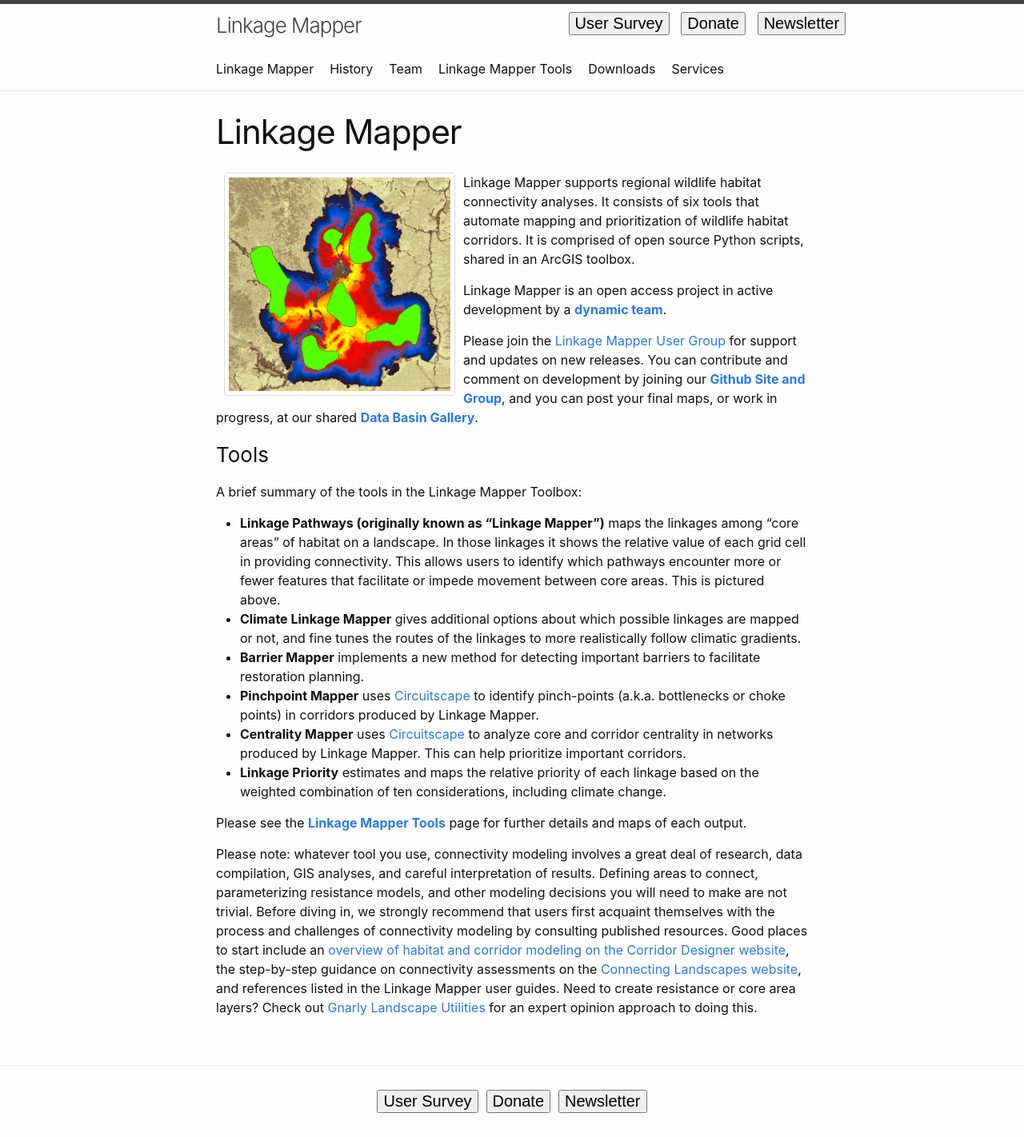
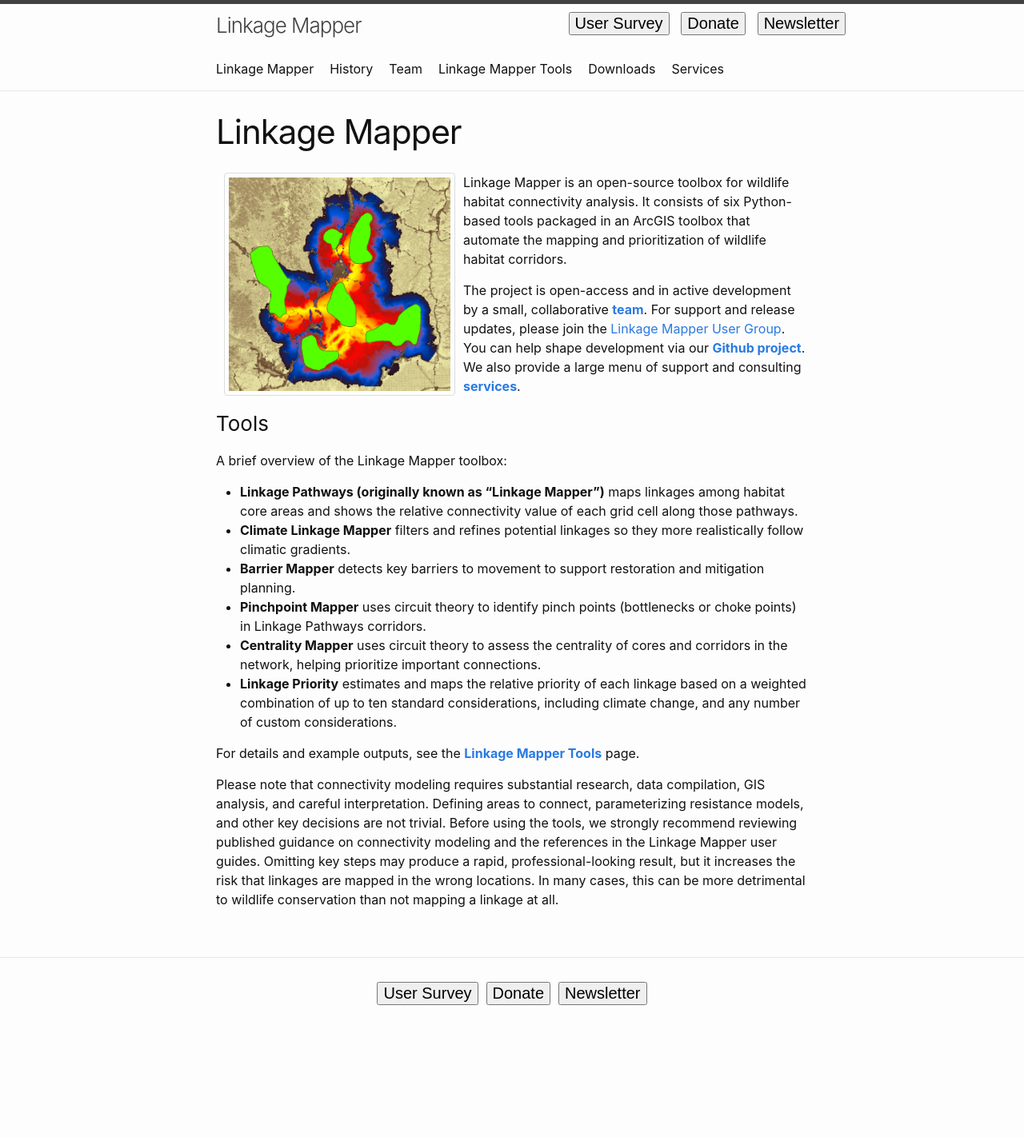
Before and after one commit to linkagescape/linkagemapper.org, a Jekyll site: the page built from linkage-mapper.md, in a window 1280 px wide. Shown: the whole page at 80% size. Built offline with Jekyll 4.4.1, drawn with Linux system fonts in a browser that asks for light colours; comment, search, counter and statistics services are not loaded; after the commit the page ends 1287 px from its top, so only the background shows below that.

Commit message:
Update linkage-mapper.md
Content updated

```diff
--- a/linkage-mapper.md
+++ b/linkage-mapper.md
@@ -6,26 +6,24 @@ permalink: /
 
 <img style="float: left; height: 267px; padding: 5px; border: 1px solid #ddd; border-radius: 4px;" src="../img/lm_logo.jpg" hspace="10">
 
-Linkage Mapper supports regional wildlife habitat connectivity analyses. It consists of six tools that automate mapping and prioritization of wildlife habitat corridors. It is comprised of open source Python scripts, shared in an ArcGIS toolbox.
+Linkage Mapper is an open-source toolbox for wildlife habitat connectivity analysis. It consists of six Python-based tools packaged in an ArcGIS toolbox that automate the mapping and prioritization of wildlife habitat corridors.
 
-Linkage Mapper is an open access project in active development by a [**dynamic team**](https://linkagemapper.org/about-the-team).
-
-Please join the [Linkage Mapper User Group](https://groups.google.com/forum/?utm_source=digest&utm_medium=email/#!forum/linkage-mapper) for support and updates on new releases. You can contribute and comment on development by joining our [**Github Site and Group**](https://github.com/linkagescape/linkage-mapper), and you can post your final maps, or work in progress, at our shared [**Data Basin Gallery**](https://databasin.org/galleries/027492e42545494cae53ca1f61b46c17).
+The project is open-access and in active development by a small, collaborative [**team**](https://linkagemapper.org/about-the-team). For support and release updates, please join the [Linkage Mapper User Group](https://groups.google.com/forum/?utm_source=digest&utm_medium=email/#!forum/linkage-mapper). You can help shape development via our [**Github project**](https://github.com/linkagescape/linkage-mapper). We also provide a large menu of support and consulting [**services**](https://linkagemapper.org/services/).
 
 <div style=" clear: both;margin-top:10px">
 
 </div>
 ### Tools
 
-A brief summary of the tools in the Linkage Mapper Toolbox:
+A brief overview of the Linkage Mapper toolbox:
 
-- **Linkage Pathways (originally known as “Linkage Mapper”)** maps the linkages among “core areas” of habitat on a landscape. In those linkages it shows the relative value of each grid cell in providing connectivity. This allows users to identify which pathways encounter more or fewer features that facilitate or impede movement between core areas. This is pictured above.
-- **Climate Linkage Mapper** gives additional options about which possible linkages are mapped or not, and fine tunes the routes of the linkages to more realistically follow climatic gradients.
-- **Barrier Mapper** implements a new method for detecting important barriers to facilitate restoration planning.
-- **Pinchpoint Mapper** uses [Circuitscape](https://www.circuitscape.org/) to identify pinch-points (a.k.a. bottlenecks or choke points) in corridors produced by Linkage Mapper.
-- **Centrality Mapper** uses [Circuitscape](https://www.circuitscape.org/) to analyze core and corridor centrality in networks produced by Linkage Mapper. This can help prioritize important corridors.
-- **Linkage Priority** estimates and maps the relative priority of each linkage based on the weighted combination of ten considerations, including climate change.
+- **Linkage Pathways (originally known as “Linkage Mapper”)** maps linkages among habitat core areas and shows the relative connectivity value of each grid cell along those pathways.
+- **Climate Linkage Mapper** filters and refines potential linkages so they more realistically follow climatic gradients.
+- **Barrier Mapper** detects key barriers to movement to support restoration and mitigation planning.
+- **Pinchpoint Mapper** uses circuit theory to identify pinch points (bottlenecks or choke points) in Linkage Pathways corridors.
+- **Centrality Mapper** uses circuit theory to assess the centrality of cores and corridors in the network, helping prioritize important connections.
+- **Linkage Priority** estimates and maps the relative priority of each linkage based on a weighted combination of up to ten standard considerations, including climate change, and any number of custom considerations.
 
-Please see the [**Linkage Mapper Tools** ](https://linkagemapper.org/linkage-mapper-tools/) page for further details and maps of each output.
+For details and example outputs, see the [**Linkage Mapper Tools** ](https://linkagemapper.org/linkage-mapper-tools/) page.
 
-Please note: whatever tool you use, connectivity modeling involves a great deal of research, data compilation, GIS analyses, and careful interpretation of results. Defining areas to connect, parameterizing resistance models, and other modeling decisions you will need to make are not trivial. Before diving in, we strongly recommend that users first acquaint themselves with the process and challenges of connectivity modeling by consulting published resources. Good places to start include an [overview of habitat and corridor modeling on the Corridor Designer website](https://corridordesign.org/designing_corridors), the step-by-step guidance on connectivity assessments on the [Connecting Landscapes website](https://www.connectinglandscapes.org/), and references listed in the Linkage Mapper user guides. Need to create resistance or core area layers? Check out [Gnarly Landscape Utilities](https://www.circuitscape.org/gnarly-landscape-utilities) for an expert opinion approach to doing this.
+Please note that connectivity modeling requires substantial research, data compilation, GIS analysis, and careful interpretation. Defining areas to connect, parameterizing resistance models, and other key decisions are not trivial. Before using the tools, we strongly recommend reviewing published guidance on connectivity modeling and the references in the Linkage Mapper user guides. Omitting key steps may produce a rapid, professional-looking result, but it increases the risk that linkages are mapped in the wrong locations. In many cases, this can be more detrimental to wildlife conservation than not mapping a linkage at all.
```
